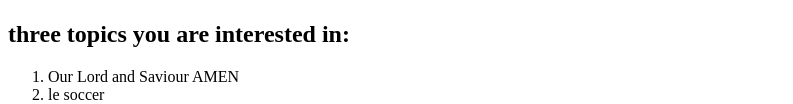
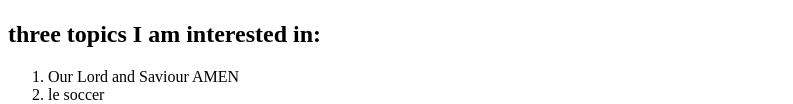
Before and after one commit to LynnethTigsePena4240/my-first-webpage, a plain HTML site: page index.html in a window 1280 px wide. Shown: the part 451-555 px from the top of the page, without its empty margins (0-793 px from the left). Drawn offline with Linux system fonts and the light colour scheme.

Commit message:
Add files via upload
fixed an mispelling i had on the page, hopefully my last update of this file

```diff
--- a/index.html
+++ b/index.html
@@ -13,7 +13,7 @@
 
     <img src="https://preview.redd.it/bbi1h959eq571.jpg?auto=webp&s=395f6f1548c2f3146f1cadf5d47c7122ee5eca36" alt="cute chihuahua meme">
 
-    <h2>three topics you are interested in:</h2>
+    <h2>three topics I am interested in:</h2>
     <ol>
             <li>Our Lord and Saviour AMEN</li>
             <li>le soccer</li>
```
